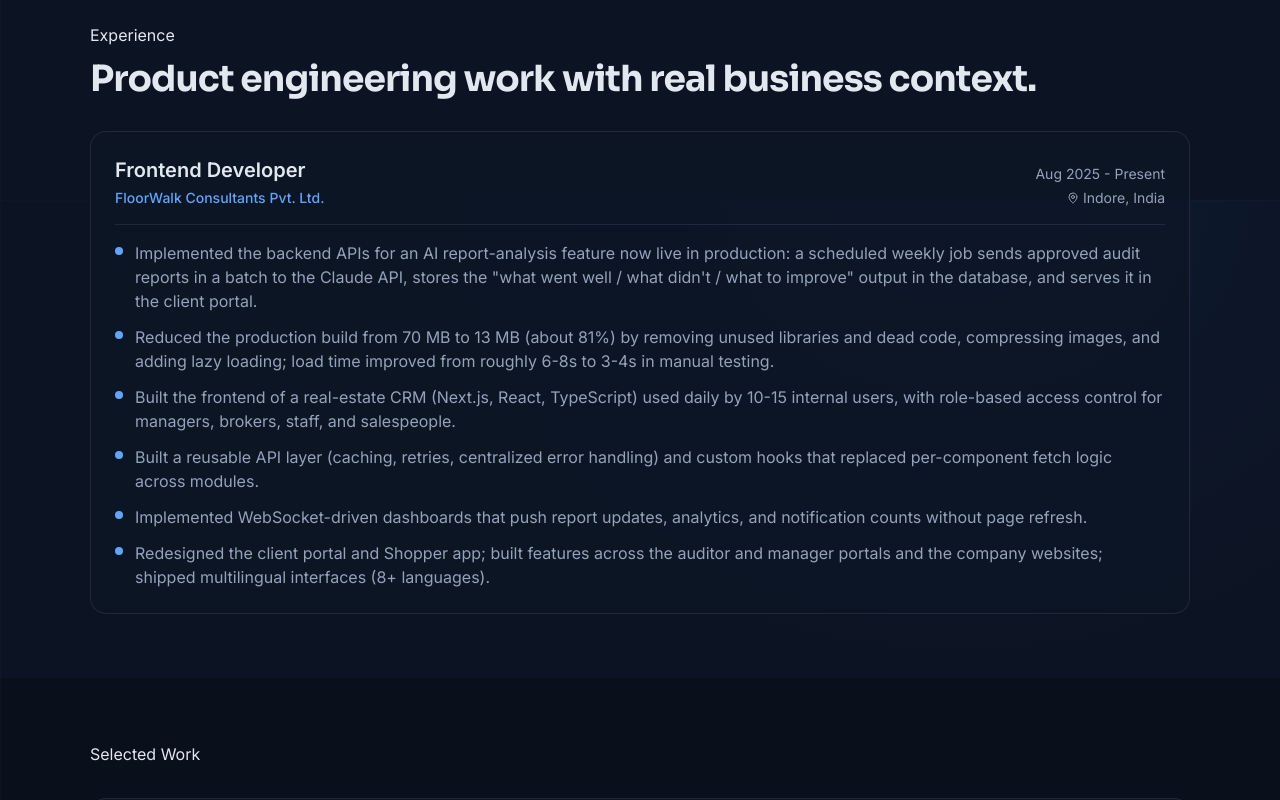
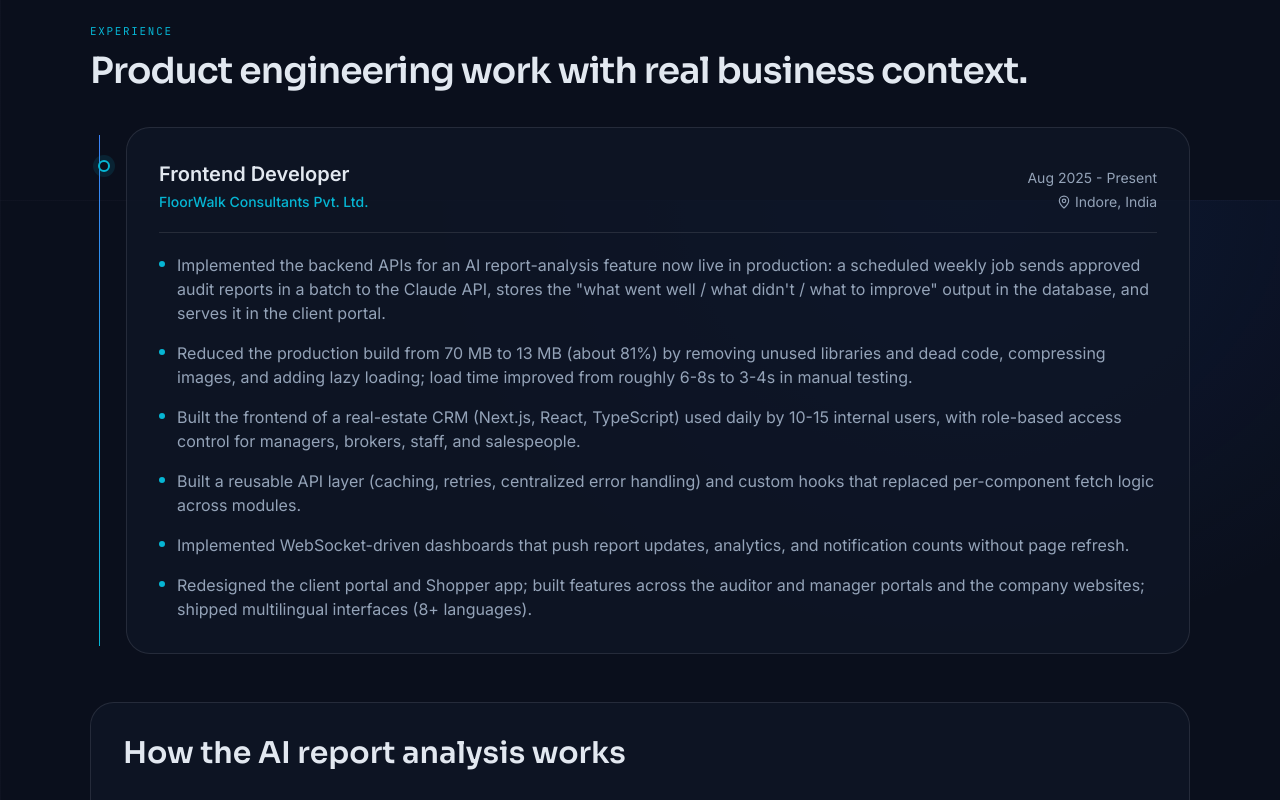
Before and after one commit to Zasim1074/portfolio, a Next.js app: page / in a window 1280 px wide. Shown: the part 1400-2200 px from the top of the page. Built offline with nearby package versions, Linux system fonts and the light colour scheme.

Commit message:
Add animated experience timeline and AI flow

```diff
--- a/components/Experience.tsx
+++ b/components/Experience.tsx
@@ -1,68 +1,25 @@
-"use client";
-
 import { MapPin } from "lucide-react";
 import { experience } from "@/lib/data";
-import { m as motion } from "framer-motion";
+import { PipelineDiagram, Reveal, Stagger, StaggerItem, TimelineLine } from "@/components/motion";
 
 export function Experience() {
-  return (
-    <section id="experience" className="section relative bg-surface2/40 dark:bg-surface2-dark/40">
-      <div className="section-inner">
-        <h2 id="experience-title" className="eyebrow" aria-labelledby="experience-title">Experience</h2>
-        <p className="mt-3 font-display text-3xl font-bold tracking-tight text-ink dark:text-ink-dark sm:text-4xl">
-          Product engineering work with real business context.
-        </p>
-
-        <motion.div
-          className="mt-8 space-y-6"
-          initial={{ opacity: 0, y: 18 }}
-          whileInView={{ opacity: 1, y: 0 }}
-          viewport={{ once: true, amount: 0.2 }}
-          transition={{ duration: 0.45 }}
-        >
-          {experience.map((job, idx) => (
-            <motion.article
-              key={job.company}
-              className="card border border-border bg-surface/70 dark:border-border-dark dark:bg-surface-dark/70"
-              initial={{ opacity: 0, x: -18 }}
-              whileInView={{ opacity: 1, x: 0 }}
-              viewport={{ once: true, amount: 0.2 }}
-              transition={{ duration: 0.45, delay: idx * 0.08 }}
-            >
-              <div className="flex flex-col gap-3 border-b border-border pb-4 dark:border-border-dark sm:flex-row sm:items-end sm:justify-between">
-                <div>
-                  <p className="text-xl font-semibold text-ink dark:text-ink-dark">{job.role}</p>
-                  <p className="mt-1 text-sm font-medium text-accent dark:text-accent-dark">{job.company}</p>
-                </div>
-
-                <div className="flex flex-col text-sm text-muted dark:text-muted-dark sm:items-end">
-                  <span>{job.period}</span>
-                  <span className="mt-1 inline-flex items-center gap-1">
-                    <MapPin size={12} />
-                    {job.location}
-                  </span>
-                </div>
-              </div>
-
-              <ul className="mt-4 space-y-3">
-                {job.points.map((point, pointIdx) => (
-                  <motion.li
-                    key={point}
-                    className="flex gap-3 text-sm leading-relaxed text-muted dark:text-muted-dark sm:text-base"
-                    initial={{ opacity: 0, x: -8 }}
-                    whileInView={{ opacity: 1, x: 0 }}
-                    viewport={{ once: true, amount: 0.4 }}
-                    transition={{ duration: 0.3, delay: idx * 0.06 + pointIdx * 0.04 }}
-                  >
-                    <span className="mt-1.5 h-2 w-2 shrink-0 rounded-full bg-accent dark:bg-accent-dark" />
-                    <span>{point}</span>
-                  </motion.li>
-                ))}
-              </ul>
-            </motion.article>
-          ))}
-        </motion.div>
-      </div>
-    </section>
-  );
+  return <section id="experience" className="section relative">
+    <div className="section-inner">
+      <Reveal><h2 id="experience-title" className="mono-label text-cyan" aria-labelledby="experience-title">Experience</h2></Reveal>
+      <Reveal delay={0.05}><p className="mt-3 font-display text-3xl font-semibold tracking-tight text-ink-dark sm:text-4xl">Product engineering work with real business context.</p></Reveal>
+      <TimelineLine className="mt-9 pl-9">
+        {experience.map((job) => <article key={job.company} className="relative rounded-3xl border border-white/10 bg-surface-dark/80 p-5 sm:p-8">
+          <span aria-hidden="true" className="absolute -left-[29px] top-8 h-3 w-3 rounded-full border-2 border-cyan bg-bg-dark shadow-[0_0_0_5px_rgba(6,182,212,0.12)]" />
+          <div className="flex flex-col gap-3 border-b border-white/10 pb-5 sm:flex-row sm:items-end sm:justify-between">
+            <div><p className="text-xl font-semibold text-ink-dark">{job.role}</p><p className="mt-1 text-sm font-medium text-cyan">{job.company}</p></div>
+            <div className="flex flex-col text-sm text-muted-dark sm:items-end"><span>{job.period}</span><span className="mt-1 inline-flex items-center gap-1"><MapPin size={14} />{job.location}</span></div>
+          </div>
+          <Stagger as="ul" className="mt-5 space-y-4" delay={0.08}>
+            {job.points.map((point) => <StaggerItem as="li" key={point} className="flex gap-3 text-sm leading-relaxed text-muted-dark sm:text-base"><span aria-hidden="true" className="mt-2 h-1.5 w-1.5 shrink-0 rounded-full bg-cyan" /><span>{point}</span></StaggerItem>)}
+          </Stagger>
+        </article>)}
+      </TimelineLine>
+      <PipelineDiagram />
+    </div>
+  </section>;
 }
```
